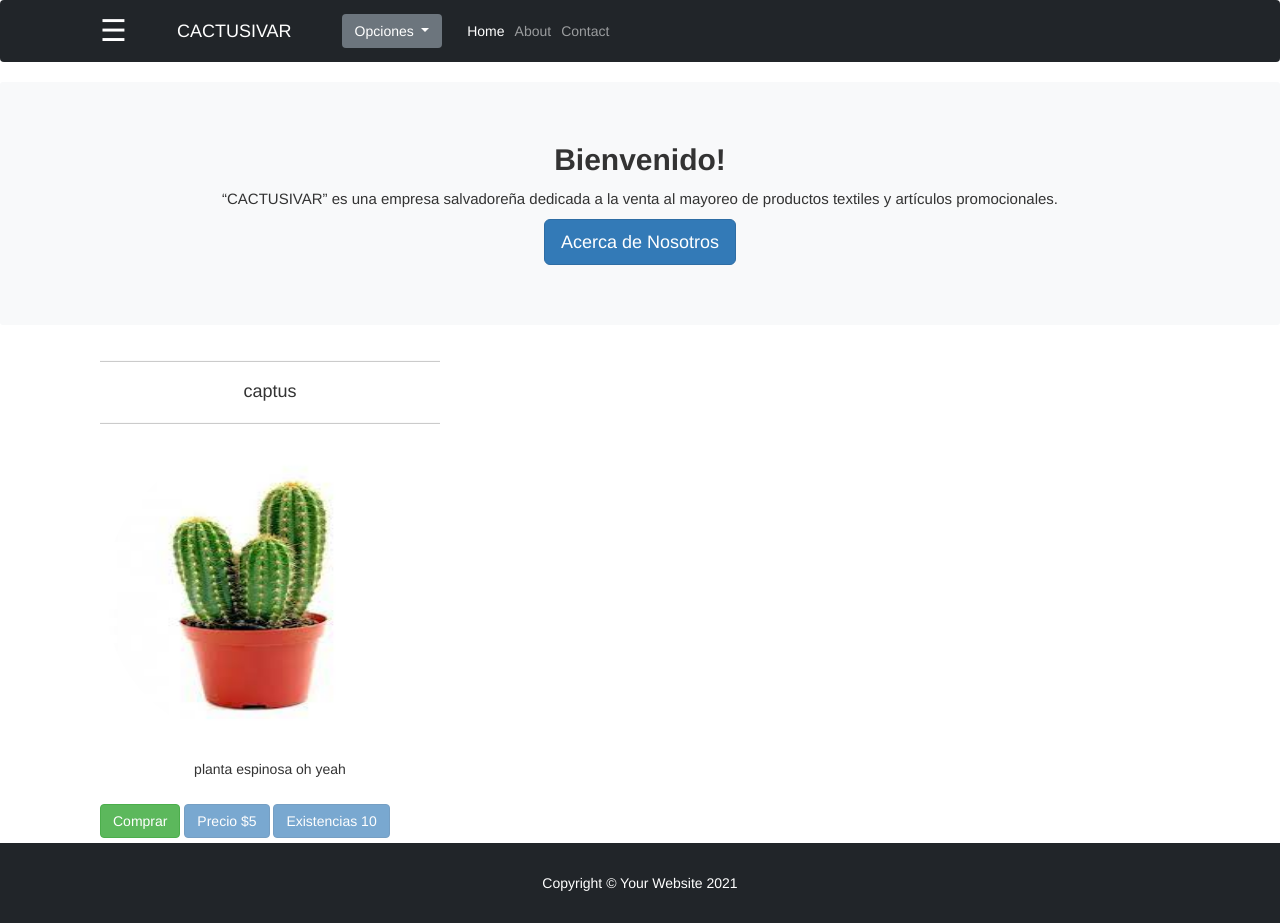
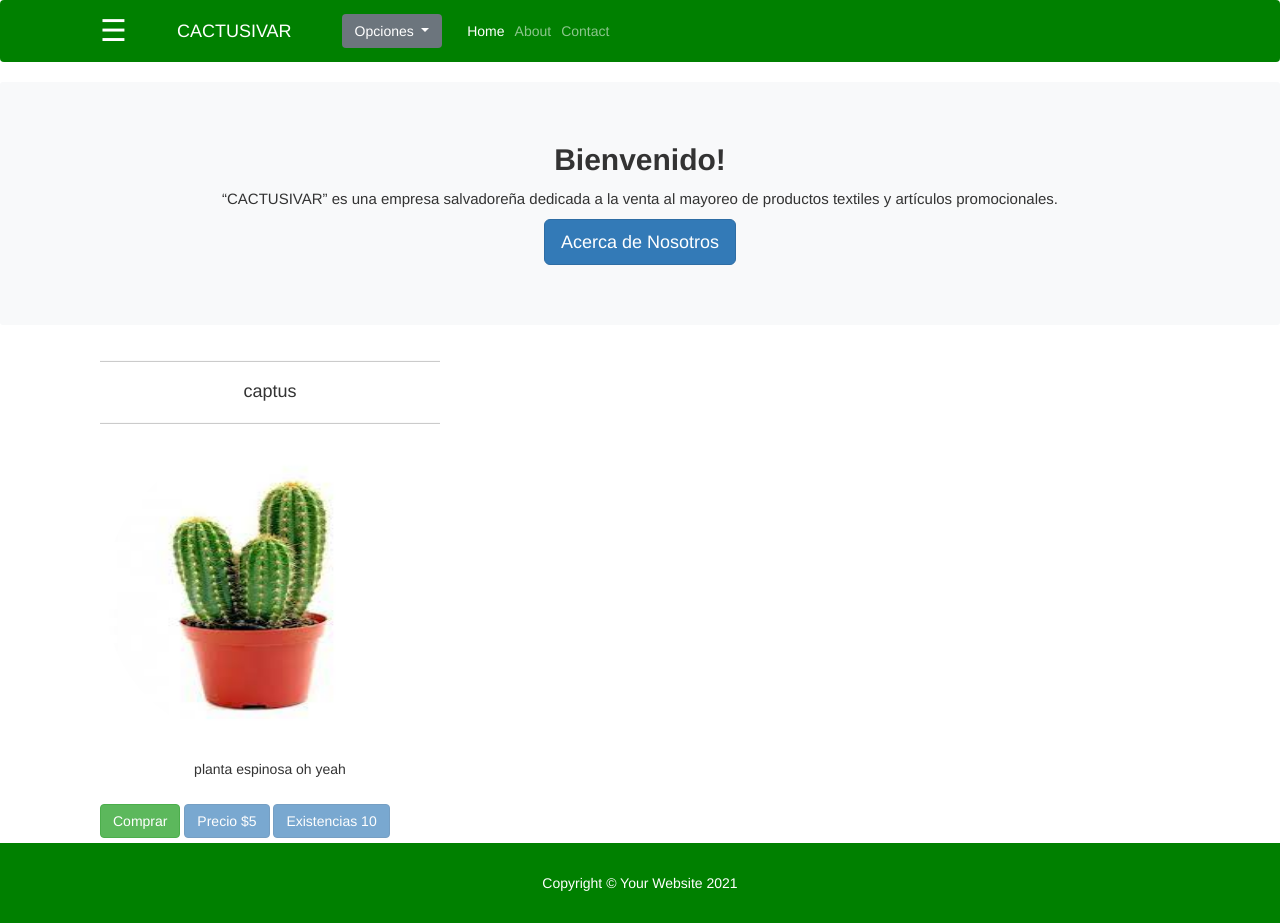
Before and after one commit to TheGrimReaper97/CACTUSIVAR, a PHP site: page /usuario.php in a window 1280 px wide. Run offline with PHP 8.4, Linux system fonts and the light colour scheme; some libraries are stand-ins or nearby versions.

Commit message:
Update usuario.php

```diff
--- a/usuario.php
+++ b/usuario.php
@@ -20,7 +20,7 @@
     <body >
         <!-- Responsive navbar-->
 
-        <nav class="navbar navbar-expand-lg navbar-dark bg-dark">
+        <nav style="background-color:green;" class="navbar navbar-expand-lg navbar-dark ">
             <div class="container px-lg-5">
                 <div id="mySidenav" class="sidenav">
                     <a  href="javascript:void(0)" class="closebtn" onclick="closeNav()">&times;</a>
@@ -122,7 +122,7 @@
 
         </section>
         <!-- Footer-->
-        <footer class="py-5 bg-dark">
+        <footer style="background-color:green;" class="py-5 ">
             <div class="container"><p class="m-0 text-center text-white">Copyright &copy; Your Website 2021</p></div>
         </footer>
         <!-- Bootstrap core JS-->
```
